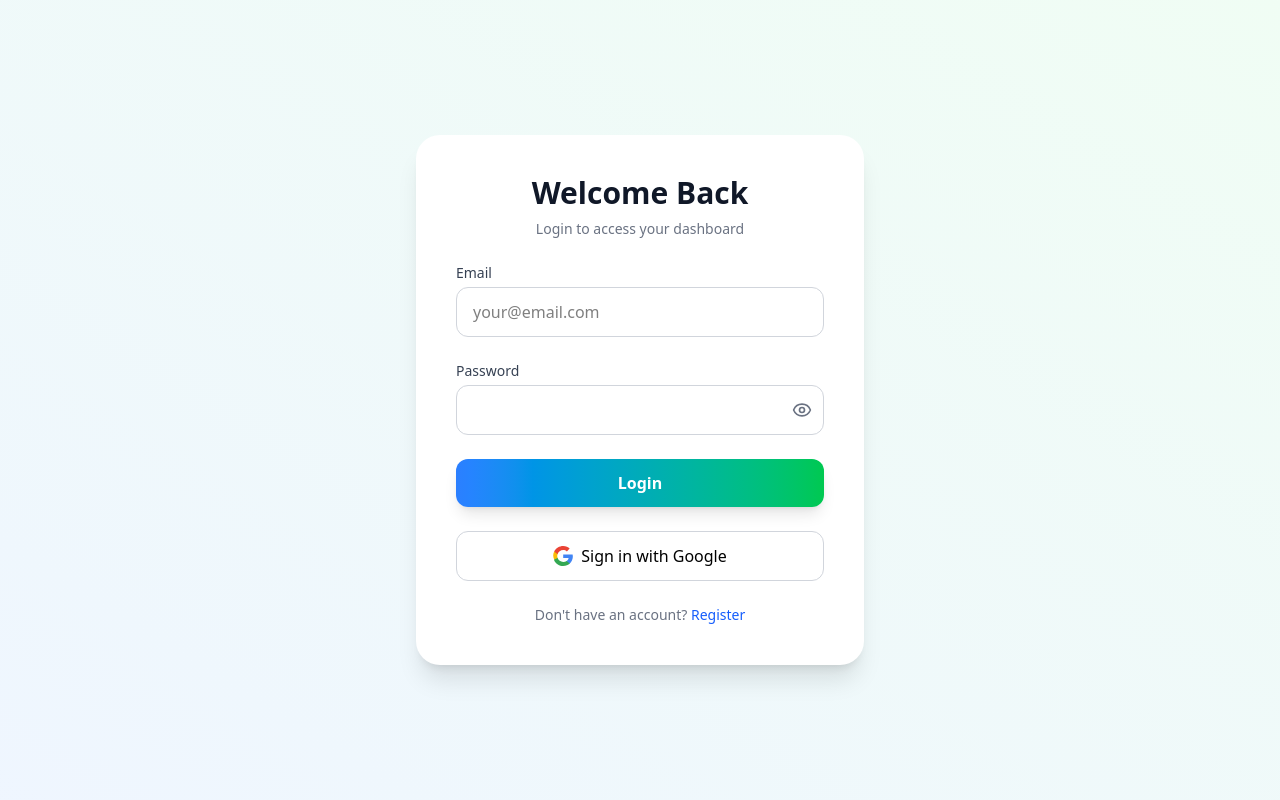
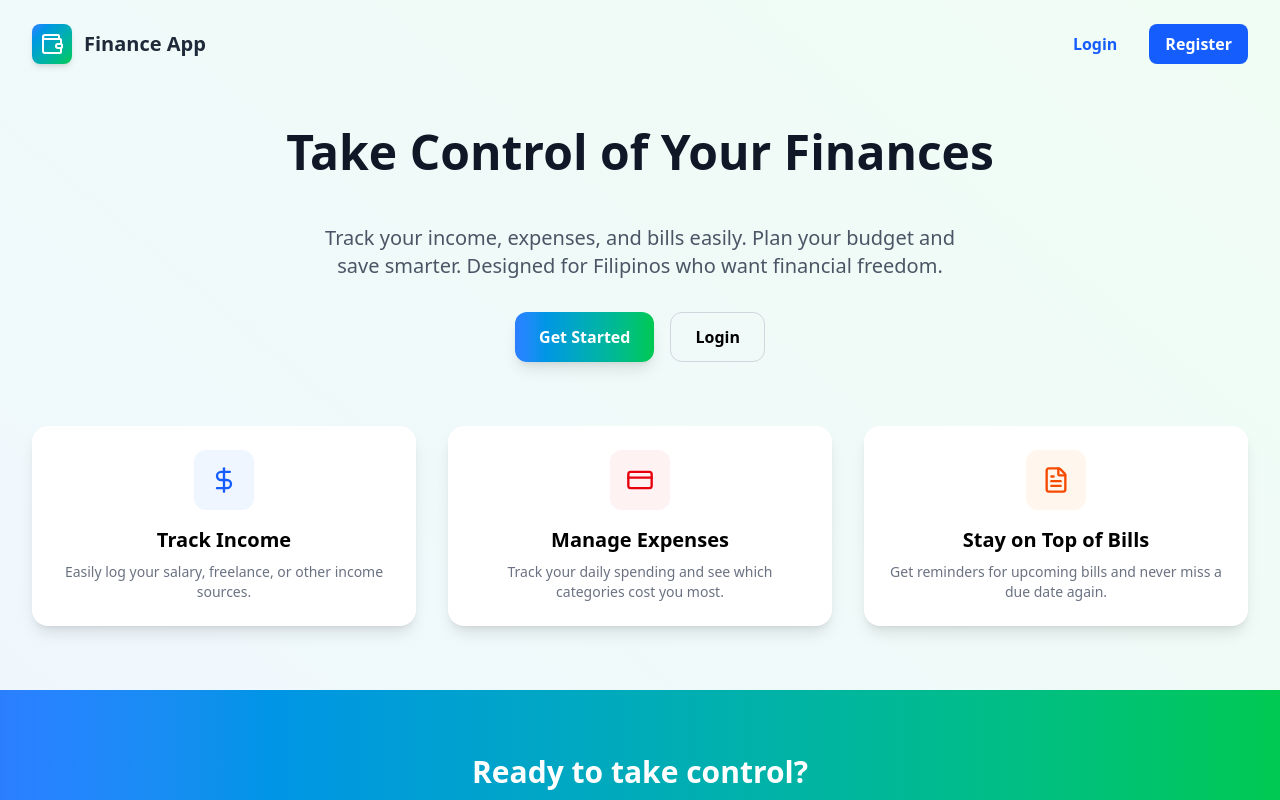
Before and after one commit to lemon-19/finance-app, a React (Vite) app: page / in a window 1280 px wide. Before the commit this address led to /login. Shown: the top 800 px of the page. Built offline with nearby package versions, Linux system fonts and the light colour scheme; no server answers.

Commit message:
Added landing page

```diff
--- a/src/App.jsx
+++ b/src/App.jsx
@@ -1,5 +1,10 @@
 import { useState } from "react";
-import { BrowserRouter as Router, Routes, Route, Navigate } from "react-router-dom";
+import {
+  BrowserRouter as Router,
+  Routes,
+  Route,
+  Navigate,
+} from "react-router-dom";
 import Sidebar from "./components/layout/Sidebar";
 import Navbar from "./components/layout/Navbar";
 import Dashboard from "./pages/dashboard/Dashboard";
@@ -11,6 +16,7 @@ import Settings from "./pages/settings/Settings";
 import Login from "./pages/auth/Login";
 import Register from "./pages/auth/Register";
 import Profile from "./pages/profile/Profile";
+import Landing from "./pages/landing/Landing";
 import { useAuth } from "./context/AuthContext";
 
 function App() {
@@ -45,22 +51,17 @@ function App() {
       {!user ? (
         // Unauthenticated Routes
         <Routes>
+          <Route path="/" element={<Landing />} /> {/* Landing as default */}
           <Route path="/login" element={<Login />} />
           <Route path="/register" element={<Register />} />
-          <Route path="*" element={<Navigate to="/login" />} />
+          <Route path="*" element={<Navigate to="/" />} />
         </Routes>
       ) : (
         // Authenticated Layout
         <div className="flex h-screen overflow-hidden bg-gray-50">
-          {/* Sidebar */}
           <Sidebar isOpen={isSidebarOpen} onClose={closeSidebar} />
-
-          {/* Main Content Area */}
           <div className="flex-1 flex flex-col overflow-hidden">
-            {/* Navbar */}
             <Navbar toggleSidebar={toggleSidebar} userName={userName} />
-
-            {/* Page Content */}
             <main className="flex-1 overflow-y-auto bg-gray-100">
               <Routes>
                 <Route path="/" element={<Dashboard />} />
@@ -69,8 +70,8 @@ function App() {
                 <Route path="/bills" element={<Bills />} />
                 <Route path="/debts" element={<Debts />} />
                 <Route path="/settings" element={<Settings />} />
+                <Route path="/profile" element={<Profile />} />
                 <Route path="*" element={<Navigate to="/" />} />
-                <Route path="/profile" element={<Profile />} />
               </Routes>
             </main>
           </div>
--- a/src/components/layout/Navbar.jsx
+++ b/src/components/layout/Navbar.jsx
@@ -1,13 +1,29 @@
 import { Menu, Bell, User, ChevronDown } from "lucide-react";
 import { useState } from "react";
-import { Link } from "react-router-dom"; // <-- import Link
+import { Link, useNavigate } from "react-router-dom";
+import { useAuth } from "../../context/AuthContext";
+import { auth } from "../../firebase";
+import { signOut } from "firebase/auth";
 
 export default function Navbar({ toggleSidebar, userName }) {
   const [showUserMenu, setShowUserMenu] = useState(false);
 
+  const { setUser } = useAuth();  // ← add this
+  const navigate = useNavigate();  // ← add this
+
+  const handleLogout = async () => {
+    try {
+      await signOut(auth);
+      setUser(null);
+      navigate("/"); // redirect to landing page
+    } catch (error) {
+      console.error("Logout error:", error);
+      alert("Failed to logout. Try again.");
+    }
+  };
+
   return (
     <nav className="h-16 bg-white shadow flex items-center justify-between px-4 md:px-6 lg:px-8 sticky top-0 z-30">
-
       {/* Left Section */}
       <div className="flex items-center">
         <button
@@ -21,7 +37,10 @@ export default function Navbar({ toggleSidebar, userName }) {
 
       {/* Right Section */}
       <div className="flex items-center gap-2 md:gap-4">
-        <button className="p-2 hover:bg-gray-100 rounded-lg transition-colors relative hidden sm:block" aria-label="Notifications">
+        <button
+          className="p-2 hover:bg-gray-100 rounded-lg transition-colors relative hidden sm:block"
+          aria-label="Notifications"
+        >
           <Bell size={20} className="text-gray-600" />
           <span className="absolute top-1 right-1 w-2 h-2 bg-red-500 rounded-full"></span>
         </button>
@@ -35,7 +54,9 @@ export default function Navbar({ toggleSidebar, userName }) {
               <User size={18} className="text-white" />
             </div>
             <div className="hidden md:flex flex-col items-start">
-              <span className="text-sm font-medium text-gray-800">{userName || "User"}</span>
+              <span className="text-sm font-medium text-gray-800">
+                {userName || "User"}
+              </span>
               <span className="text-xs text-gray-500">Account</span>
             </div>
             <ChevronDown size={16} className="text-gray-600 hidden md:block" />
@@ -44,7 +65,9 @@ export default function Navbar({ toggleSidebar, userName }) {
           {showUserMenu && (
             <div className="absolute right-0 mt-2 w-48 bg-white rounded-lg shadow-lg border border-gray-200 py-2 z-50">
               <div className="px-4 py-2 border-b border-gray-100">
-                <p className="text-sm font-medium text-gray-800">{userName || "User"}</p>
+                <p className="text-sm font-medium text-gray-800">
+                  {userName || "User"}
+                </p>
                 <p className="text-xs text-gray-500">View Profile</p>
               </div>
 
@@ -65,9 +88,7 @@ export default function Navbar({ toggleSidebar, userName }) {
               </Link>
               <button
                 className="w-full text-left px-4 py-2 text-sm text-gray-700 hover:bg-gray-50"
-                onClick={() => {
-                  // Handle logout if you want
-                }}
+                onClick={handleLogout}
               >
                 Logout
               </button>
@@ -75,7 +96,9 @@ export default function Navbar({ toggleSidebar, userName }) {
           )}
         </div>
 
-        <span className="md:hidden text-sm text-gray-700 max-w-[100px] truncate">{userName || "User"}</span>
+        <span className="md:hidden text-sm text-gray-700 max-w-[100px] truncate">
+          {userName || "User"}
+        </span>
       </div>
     </nav>
   );
--- a/src/pages/auth/Register.jsx
+++ b/src/pages/auth/Register.jsx
@@ -1,13 +1,11 @@
-// src/pages/auth/Register.jsx
 import { useState } from "react";
-import Input from "../../components/ui/Input";
-import Button from "../../components/ui/Button";
+import { Eye, EyeOff } from "lucide-react";
 import { getAuth, createUserWithEmailAndPassword, updateProfile } from "firebase/auth";
 import { getFirestore, doc, setDoc } from "firebase/firestore";
 import { useAuth } from "../../context/AuthContext";
 import { useNavigate } from "react-router-dom";
 
-// Import default category functions
+// Default category imports
 import { addExpenseType } from "../../api/userCategories/expenseTypes";
 import { addBillCategory } from "../../api/userCategories/billCategories";
 import { addIncomeType } from "../../api/userCategories/incomeTypes";
@@ -17,15 +15,15 @@ export default function Register() {
   const [email, setEmail] = useState("");
   const [password, setPassword] = useState("");
   const [loading, setLoading] = useState(false);
+  const [showPassword, setShowPassword] = useState(false);
 
   const db = getFirestore();
-  const { setUser } = useAuth(); // update AuthContext
+  const { setUser } = useAuth();
   const navigate = useNavigate();
 
-  // Helper to setup default categories
   const setupDefaultCategories = async (uid) => {
     const defaultExpenses = ["Snacks", "Transport", "Grocery", "Entertainment"];
-    const defaultBills = ["Subcription", "Utilities", "Mobile/Telocom", "Loan"];
+    const defaultBills = ["Subscription", "Utilities", "Mobile/Telecom", "Loan"];
     const defaultIncome = ["Salary", "Freelance", "Gift", "Loan"];
 
     for (const cat of defaultExpenses) await addExpenseType(uid, cat);
@@ -42,26 +40,25 @@ export default function Register() {
     try {
       const userCredential = await createUserWithEmailAndPassword(auth, email, password);
 
-      // Update display name in Auth
+      // Update display name
       await updateProfile(userCredential.user, { displayName: name });
       await auth.currentUser.reload();
 
-      // Save user info in Firestore
+      // Save to Firestore
       await setDoc(doc(db, "users", userCredential.user.uid), {
         uid: userCredential.user.uid,
         name: name,
         email: email,
-        createdAt: new Date()
+        createdAt: new Date(),
       });
 
       // Add default categories
       await setupDefaultCategories(userCredential.user.uid);
 
-      // Update context so navbar sees it
+      // Update context
       setUser(auth.currentUser);
 
-      alert("Registration successful!");
-      navigate("/dashboard"); // Redirect to dashboard
+      navigate("/dashboard");
     } catch (error) {
       console.error(error);
       alert(error.message);
@@ -71,34 +68,77 @@ export default function Register() {
   };
 
   return (
-    <div className="flex items-center justify-center min-h-screen bg-gray-100">
-      <div className="bg-white p-10 rounded shadow w-full max-w-md">
-        <h2 className="text-2xl font-bold mb-5">Register</h2>
-        <Input
-          label="Name"
+    <div className="flex items-center justify-center min-h-screen bg-gradient-to-tr from-blue-50 to-green-50 p-4">
+      <div className="bg-white rounded-3xl shadow-xl w-full max-w-md p-8 sm:p-10 flex flex-col gap-6">
+        <div className="text-center">
+          <h2 className="text-3xl font-bold text-gray-900 mb-2">Create Account</h2>
+          <p className="text-gray-500 text-sm">Sign up to start tracking your finances</p>
+        </div>
+
+        {/* Name Input */}
+        <div className="flex flex-col gap-1">
+          <label className="text-gray-700 font-medium text-sm">Name</label>
+          <input
             type="text"
             value={name}
             onChange={(e) => setName(e.target.value)}
+            placeholder="Your name"
+            className="w-full px-4 py-3 border border-gray-300 rounded-xl focus:ring-2 focus:ring-blue-500 focus:border-transparent transition"
           />
-        <Input
-          label="Email"
+        </div>
+
+        {/* Email Input */}
+        <div className="flex flex-col gap-1">
+          <label className="text-gray-700 font-medium text-sm">Email</label>
+          <input
             type="email"
             value={email}
             onChange={(e) => setEmail(e.target.value)}
+            placeholder="your@email.com"
+            className="w-full px-4 py-3 border border-gray-300 rounded-xl focus:ring-2 focus:ring-blue-500 focus:border-transparent transition"
           />
-        <Input
-          label="Password"
-          type="password"
+        </div>
+
+        {/* Password Input */}
+        <div className="flex flex-col gap-1 relative">
+          <label className="text-gray-700 font-medium text-sm">Password</label>
+          <div className="relative">
+            <input
+              type={showPassword ? "text" : "password"}
               value={password}
               onChange={(e) => setPassword(e.target.value)}
+              className="w-full px-4 py-3 border border-gray-300 rounded-xl focus:ring-2 focus:ring-blue-500 focus:border-transparent transition pr-12"
+              placeholder="Enter password"
             />
-        <Button
+            <button
+              type="button"
+              onClick={() => setShowPassword(!showPassword)}
+              className="absolute inset-y-0 right-3 flex items-center justify-center text-gray-500 hover:text-gray-700"
+            >
+              {showPassword ? <EyeOff size={20} /> : <Eye size={20} />}
+            </button>
+          </div>
+        </div>
+
+        {/* Register Button */}
+        <button
           onClick={handleRegister}
-          className="w-full mt-3"
           disabled={loading}
+          className="w-full py-3 bg-gradient-to-r from-blue-500 to-green-500 text-white font-semibold rounded-xl shadow-lg hover:scale-105 transform transition-all disabled:opacity-50 disabled:cursor-not-allowed"
         >
           {loading ? "Registering..." : "Register"}
-        </Button>
+        </button>
+
+        {/* Already have an account */}
+        <p className="text-center text-gray-500 text-sm">
+          Already have an account?{" "}
+          <span
+            onClick={() => navigate("/login")}
+            className="text-blue-600 font-medium cursor-pointer hover:underline"
+          >
+            Login
+          </span>
+        </p>
       </div>
     </div>
   );
--- a/src/pages/dashboard/Dashboard.jsx
+++ b/src/pages/dashboard/Dashboard.jsx
@@ -1,6 +1,6 @@
 import { useEffect, useState } from "react";
 import {
-  DollarSign, CreditCard, FileText, TrendingUp, TrendingDown, AlertCircle, Calendar, ArrowUpRight, ArrowDownRight
+  Loader2, DollarSign, CreditCard, FileText, TrendingUp, TrendingDown, AlertCircle, Calendar, ArrowUpRight, ArrowDownRight
 } from "lucide-react";
 import { useAuth } from "../../context/AuthContext";
 import { getExpenses } from "../../api/expenses";
@@ -174,7 +174,7 @@ export default function Dashboard() {
     return (
       <div className="min-h-screen bg-gray-50 flex items-center justify-center">
         <div className="text-center">
-          <div className="animate-spin rounded-full h-12 w-12 border-b-2 border-blue-600 mx-auto mb-4"></div>
+          <Loader2 className="animate-spin h-12 w-12 text-blue-600 mx-auto mb-4" />
           <p className="text-gray-600">Loading dashboard...</p>
         </div>
       </div>
--- /dev/null
+++ b/src/pages/landing/Landing.jsx
@@ -0,0 +1,102 @@
+import { useNavigate } from "react-router-dom";
+import { DollarSign, CreditCard, FileText, Wallet } from "lucide-react";
+
+export default function Landing() {
+  const navigate = useNavigate();
+
+  return (
+    <div className="min-h-screen bg-linear-to-tr from-blue-50 to-green-50 flex flex-col">
+      {/* Header */}
+      <header className="max-w-7xl mx-auto w-full flex justify-between items-center px-6 lg:px-8 py-6">
+        <div className="flex items-center gap-3">
+          <div className="w-10 h-10 bg-linear-to-br from-blue-500 to-green-500 rounded-lg flex items-center justify-center shadow-md">
+            <Wallet size={24} className="text-white" />
+          </div>
+          <h1 className="text-xl font-bold text-gray-800">Finance App</h1>
+        </div>
+        <div className="flex gap-4">
+          <button
+            onClick={() => navigate("/login")}
+            className="px-4 py-2 text-blue-600 font-semibold rounded-lg hover:bg-blue-50 transition"
+          >
+            Login
+          </button>
+          <button
+            onClick={() => navigate("/register")}
+            className="px-4 py-2 bg-blue-600 text-white font-semibold rounded-lg hover:bg-blue-700 transition"
+          >
+            Register
+          </button>
+        </div>
+      </header>
+
+      {/* Hero Section */}
+      <section className="flex-1 flex flex-col items-center justify-center text-center px-6 lg:px-0">
+        <h2 className="text-3xl sm:text-4xl md:text-5xl font-bold text-gray-900 mb-4 mt-10">
+          Take Control of Your Finances
+        </h2>
+        <p className="text-gray-600 text-lg sm:text-xl max-w-2xl mb-8 mt-8">
+          Track your income, expenses, and bills easily. Plan your budget and save smarter. Designed for Filipinos who want financial freedom.
+        </p>
+        <div className="flex flex-col sm:flex-row gap-4">
+          <button
+            onClick={() => navigate("/register")}
+            className="px-6 py-3 bg-linear-to-r from-blue-500 to-green-500 text-white font-semibold rounded-xl shadow-lg hover:scale-105 transform transition"
+          >
+            Get Started
+          </button>
+          <button
+            onClick={() => navigate("/login")}
+            className="px-6 py-3 border border-gray-300 rounded-xl hover:bg-gray-50 transition font-semibold"
+          >
+            Login
+          </button>
+        </div>
+      </section>
+
+      {/* Features Section */}
+      <section className="max-w-7xl mx-auto px-6 lg:px-8 py-16 grid grid-cols-1 md:grid-cols-3 gap-8">
+        <div className="bg-white p-6 rounded-2xl shadow-lg flex flex-col items-center text-center hover:shadow-xl transition">
+          <div className="p-4 bg-blue-50 rounded-xl mb-4">
+            <DollarSign size={28} className="text-blue-600" />
+          </div>
+          <h3 className="text-xl font-bold mb-2">Track Income</h3>
+          <p className="text-gray-500 text-sm">Easily log your salary, freelance, or other income sources.</p>
+        </div>
+        <div className="bg-white p-6 rounded-2xl shadow-lg flex flex-col items-center text-center hover:shadow-xl transition">
+          <div className="p-4 bg-red-50 rounded-xl mb-4">
+            <CreditCard size={28} className="text-red-600" />
+          </div>
+          <h3 className="text-xl font-bold mb-2">Manage Expenses</h3>
+          <p className="text-gray-500 text-sm">Track your daily spending and see which categories cost you most.</p>
+        </div>
+        <div className="bg-white p-6 rounded-2xl shadow-lg flex flex-col items-center text-center hover:shadow-xl transition">
+          <div className="p-4 bg-orange-50 rounded-xl mb-4">
+            <FileText size={28} className="text-orange-600" />
+          </div>
+          <h3 className="text-xl font-bold mb-2">Stay on Top of Bills</h3>
+          <p className="text-gray-500 text-sm">Get reminders for upcoming bills and never miss a due date again.</p>
+        </div>
+      </section>
+
+      {/* CTA Section */}
+      <section className="bg-linear-to-r from-blue-500 to-green-500 py-16 text-white text-center">
+        <h3 className="text-3xl font-bold mb-4">Ready to take control?</h3>
+        <p className="mb-8 max-w-xl mx-auto text-lg">
+          Join hundreds of Filipinos managing their finances smarter and easier every day.
+        </p>
+        <button
+          onClick={() => navigate("/register")}
+          className="px-8 py-4 bg-white text-blue-600 font-bold rounded-xl shadow-lg hover:scale-105 transform transition"
+        >
+          Start Now
+        </button>
+      </section>
+
+      {/* Footer */}
+      <footer className="bg-gray-50 py-6 text-center text-gray-500 text-sm">
+        &copy; {new Date().getFullYear()} Finance App. All rights reserved.
+      </footer>
+    </div>
+  );
+}
```
Also changed, not shown: src/components/layout/Sidebar.jsx (+20 -14 lines), src/pages/auth/Login.jsx (+28 -8 lines). Lines whose indentation alone changed are shown as unchanged.
